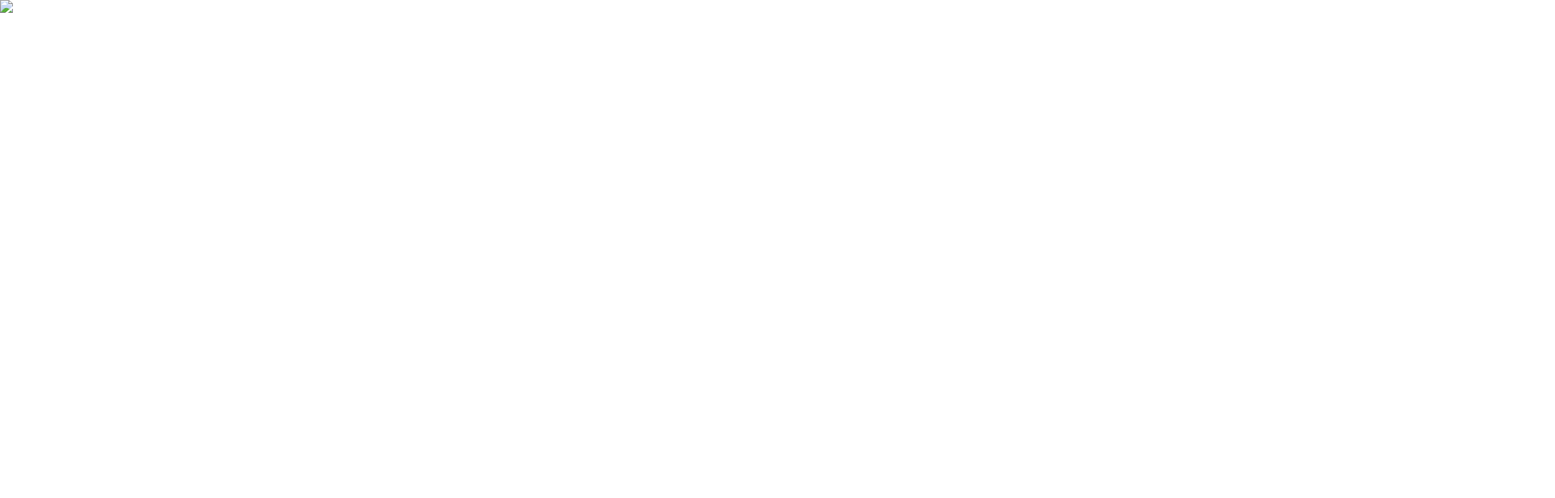
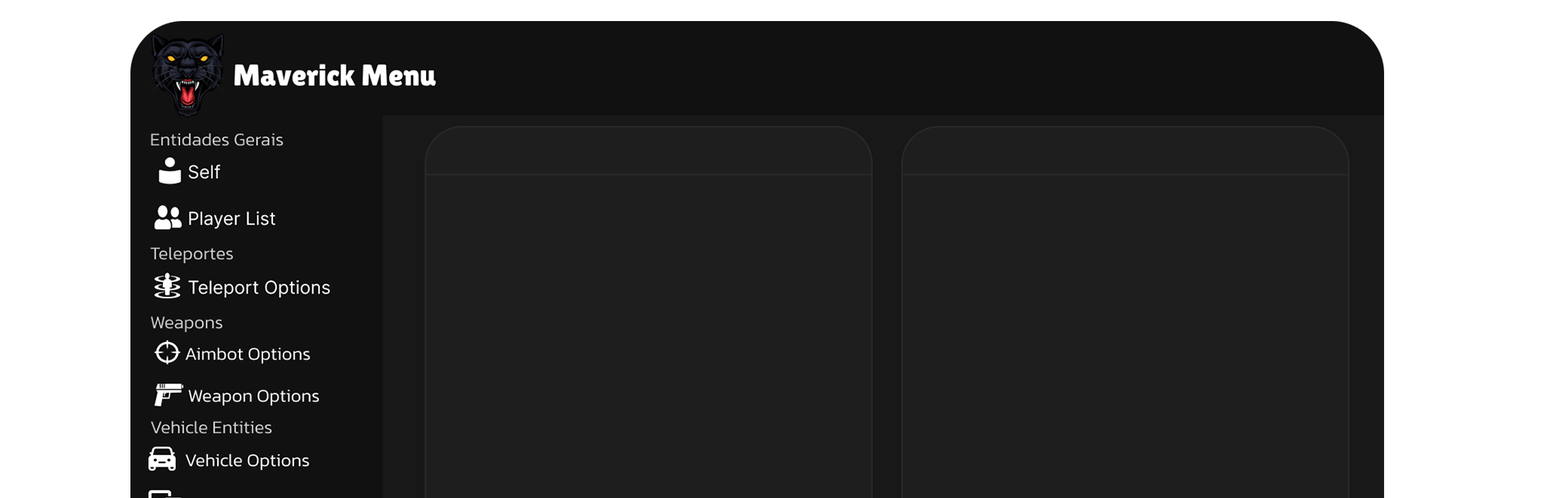
Before and after one commit to maelzin7/maelzin7.github.io, a plain HTML site: page V2Maverick/V2Design/Interface/index.html in a window 1280 px wide. Shown: the top 616 px of the page at 81% size, 1920 px wide, since content can reach past the window. Drawn offline with Linux system fonts and the light colour scheme.

Commit message:
Update index.html

```diff
--- a/V2Maverick/V2Design/Interface/index.html
+++ b/V2Maverick/V2Design/Interface/index.html
@@ -1,5 +1,5 @@
 <body>
-    <img src="./interface.png"/>
+    <img src="./interface1.png"/>
   </body>
 
   <style>
```
